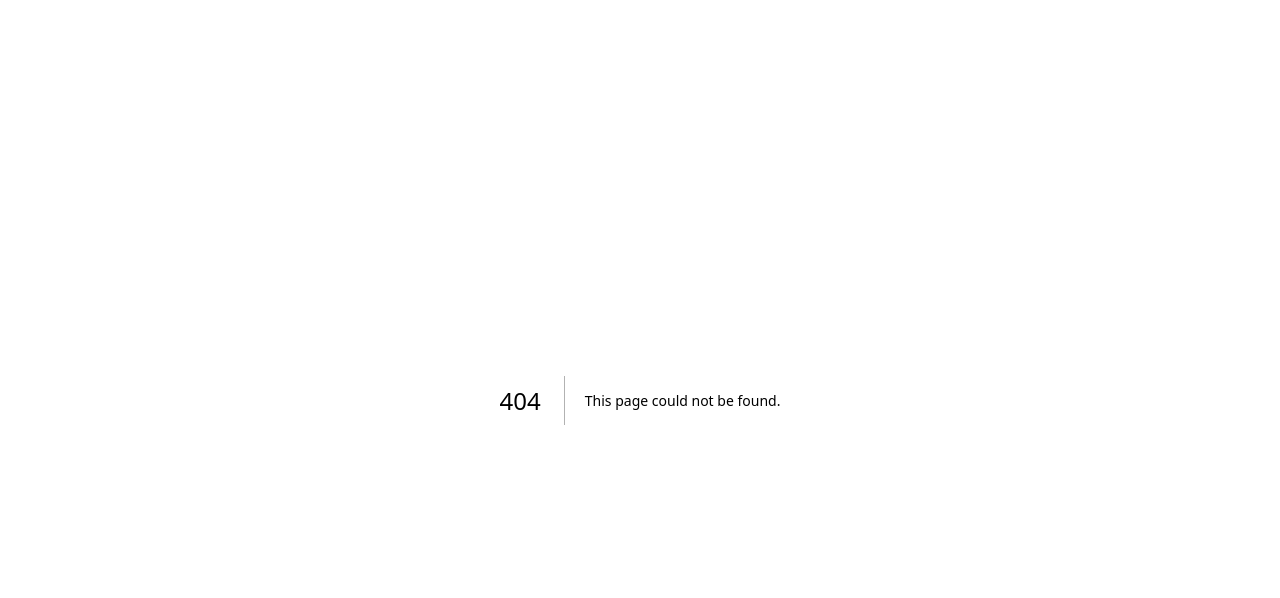
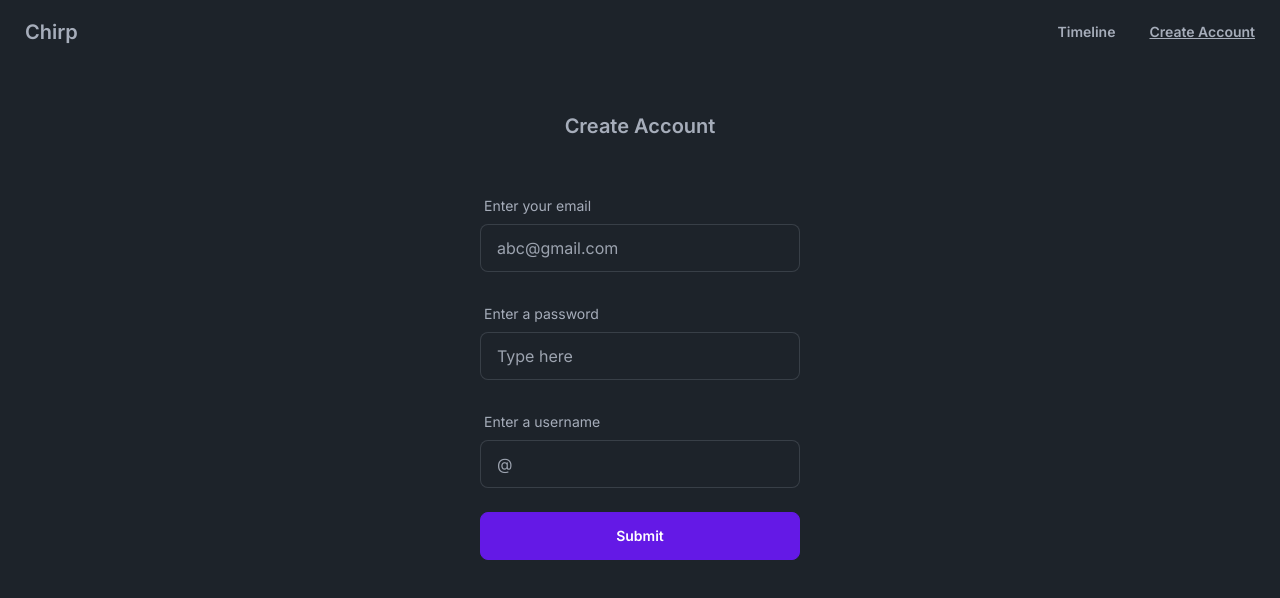
Before and after one commit to NoumanAMalik/Chirp, a Next.js app: page /createAccount in a window 1280 px wide. Before the commit this address had no page. Shown: the top 598 px of the page. Built offline with nearby package versions, Linux system fonts and the light colour scheme; no server answers.

Commit message:
clerk sign out works

```diff
--- /dev/null
+++ b/app/auth/[user]/route.js
@@ -0,0 +1,5 @@
+import { NextResponse } from "next/server";
+
+export async function GET(request, { params }) {
+    console.log(params.slug);
+}
--- a/app/components/navbar.js
+++ b/app/components/navbar.js
@@ -1,10 +1,13 @@
+"use client";
+
 import Link from "next/link";
 import { UserButton } from "@clerk/nextjs";
-import { SignUpButton } from "@clerk/nextjs";
+import { SignUpButton, useUser } from "@clerk/nextjs";
 import { SignInButton } from "@clerk/nextjs";
 
 export default function Navbar(props) {
     let { route } = props;
+    const { isSignedIn, user, isLoaded } = useUser();
 
     return (
         <div className="navbar bg-base-100">
@@ -40,7 +43,7 @@ export default function Navbar(props) {
                     </Link>
                 )}
             </div>
-            <div className="flex-none">
+            {/* <div className="flex-none">
                 {route == "sign-up" ? (
                     <SignUpButton mode="modal">
                         <button className="btn btn-ghost normal-case underline">
@@ -69,9 +72,24 @@ export default function Navbar(props) {
                         </button>
                     </SignInButton>
                 )}
+            </div> */}
+            <div className="flex-none">
+                {route == "create-account" ? (
+                    <Link href="/createAccount">
+                        <button className="btn btn-ghost normal-case underline">
+                            Create Account
+                        </button>
+                    </Link>
+                ) : (
+                    <Link href="/createAccount">
+                        <button className="btn btn-ghost normal-case">
+                            Create Account
+                        </button>
+                    </Link>
+                )}
             </div>
             <div className="flex-none">
-                <UserButton />
+                <UserButton afterSignOutUrl="/" />
             </div>
         </div>
     );
--- /dev/null
+++ b/app/createAccount/page.js
@@ -0,0 +1,130 @@
+"use client";
+
+import Navbar from "../components/navbar";
+import { useAuth } from "@clerk/nextjs";
+import { createClient } from "@supabase/supabase-js";
+import { useState } from "react";
+import { useRouter } from "next/navigation";
+
+const supabaseClient = async (supabaseAccessToken) => {
+    const supabase = createClient(
+        process.env.NEXT_PUBLIC_SUPABASE_URL,
+        process.env.NEXT_PUBLIC_SUPABASE_KEY,
+        {
+            global: {
+                headers: { Authorization: `Bearer ${supabaseAccessToken}` },
+            },
+        }
+    );
+    // set Supabase JWT on the client object,
+    // so it is sent up with all Supabase requests
+    return supabase;
+};
+
+export default function CreateAccount() {
+    const { getToken } = useAuth();
+
+    const fetchData = async () => {
+        // TODO #1: Replace with your JWT template name
+        const supabaseAccessToken = await getToken({ template: "supabase" });
+
+        const supabase = await supabaseClient(supabaseAccessToken);
+
+        // TODO #2: Replace with your database table name
+
+        const { data, error } = await supabase.from("users").select();
+
+        console.log(data);
+
+        // TODO #3: Handle the response
+    };
+    const [formData, setFormData] = useState({
+        email: "",
+        password: "",
+        username: "",
+    });
+
+    const router = useRouter();
+
+    const handleSubmit = async () => {
+        // const data = await supabase.auth.signUp({
+        //     email: formData.email,
+        //     password: formData.password,
+        //     options: {
+        //         data: {
+        //             username: formData.username,
+        //         },
+        //     },
+        // });
+        // console.log(data);
+        // const access_token = data.session.access_token;
+        // const refresh_token = data.session.refresh_token;
+        // console.log(access_token, refresh_token);
+        // if (data.user.aud == "authenticated") {
+        // const { data, error } = supabase.auth.setSession({
+        //     access_token,
+        //     refresh_token,
+        // });
+        // router.push("/timeline");
+        // }
+    };
+
+    return (
+        <main
+            data-theme="dark"
+            className="w-screen h-screen flex flex-col items-center gap-12"
+        >
+            <Navbar route={"create-account"} />
+
+            <h1 className="text-xl font-semibold">Create Account</h1>
+
+            <div className="form-control w-full max-w-xs">
+                <label className="label">
+                    <span className="label-text">Enter your email</span>
+                </label>
+                <input
+                    type="text"
+                    placeholder="abc@gmail.com"
+                    value={formData.email}
+                    onChange={(e) =>
+                        setFormData({ ...formData, email: e.target.value })
+                    }
+                    className="input input-bordered w-full max-w-xs mb-6"
+                />
+
+                <label className="label">
+                    <span className="label-text">Enter a password</span>
+                </label>
+                <input
+                    type="password"
+                    placeholder="Type here"
+                    value={formData.password}
+                    onChange={(e) =>
+                        setFormData({ ...formData, password: e.target.value })
+                    }
+                    className="input input-bordered w-full max-w-xs mb-6"
+                />
+
+                <label className="label">
+                    <span className="label-text">Enter a username</span>
+                </label>
+                <input
+                    type="text"
+                    placeholder="@"
+                    value={formData.username}
+                    onChange={(e) =>
+                        setFormData({ ...formData, username: e.target.value })
+                    }
+                    className="input input-bordered w-full max-w-xs mb-6"
+                />
+
+                <button
+                    className="btn btn-primary normal-case"
+                    onClick={handleSubmit}
+                >
+                    Submit
+                </button>
+            </div>
+        </main>
+    );
+}
--- a/app/page.js
+++ b/app/page.js
@@ -1,4 +1,5 @@
 import Navbar from "./components/navbar";
+import { SignUpButton, SignInButton } from "@clerk/nextjs";
 
 export default function Home() {
     return (
@@ -9,6 +10,21 @@ export default function Home() {
             <Navbar route={"home"} />
             <h2>This project is a Twitter clone</h2>
             <h2>Made by Nouman and Danny</h2>
+
+            <div className="flex-none">
+                <SignUpButton mode="modal">
+                    <button className="btn btn-primary normal-case">
+                        Sign-up
+                    </button>
+                </SignUpButton>
+            </div>
+            <div className="flex-none">
+                <SignInButton mode="modal">
+                    <button className="btn btn-primary normal-case">
+                        Sign-in
+                    </button>
+                </SignInButton>
+            </div>
         </main>
     );
 }
--- a/app/sign-in/[[...sign-in]]/page.jsx
+++ b/app/sign-in/[[...sign-in]]/page.jsx
@@ -1,5 +1,5 @@
 import { SignIn } from "@clerk/nextjs";
 
 export default function Page() {
-  return <SignIn />;
+  return <SignIn redirectUrl="/timeline"/>;
 }
```
Also changed, not shown: middleware.js (+11 -3 lines).
